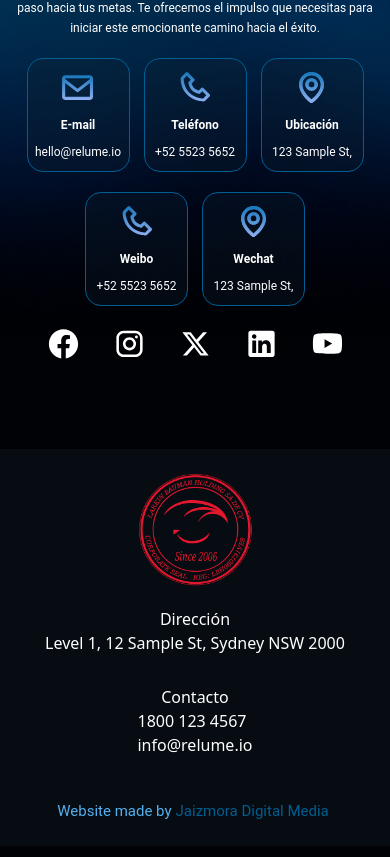
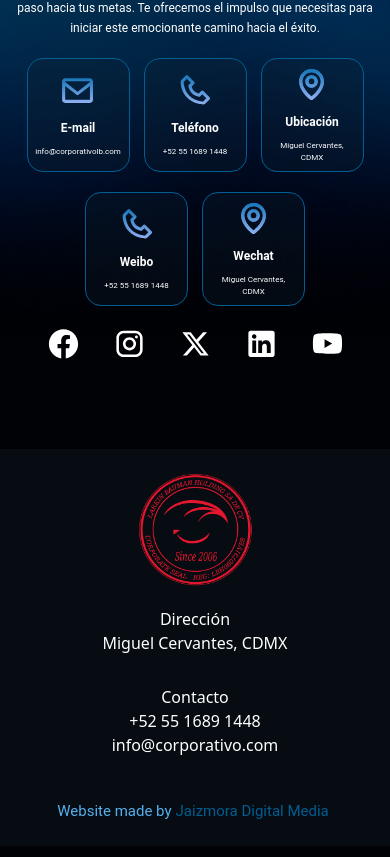
Before and after one commit to LarkinBaumann/larkinholding, a Next.js app: page / in a window 390 px wide. Shown: the part 2416-3273 px from the top of the page. Built offline with nearby package versions, Linux system fonts and the light colour scheme.

Commit message:
Update contact information and address

```diff
--- a/src/components/Contacto/Contacto.jsx
+++ b/src/components/Contacto/Contacto.jsx
@@ -147,10 +147,10 @@ const isDoubleExtraLarge = useMediaQuery({ query: "(min-width: 1536px)" });
             {" "}
             Lorem ipsum dolor sit amet.
           </p>
-          <p className="font-paragraph text-[18px] "> hello@relume.io</p>
+          <p className="font-paragraph text-[18px] "> info@corporativolb.com</p>
         </motion.div>
         </a>
-        <a href="tel:+5255789945612">
+        <a href="tel:+525516891448">
         <motion.div
           variants={childVariants}
           className=" flex flex-col gap-[9px]  text-white"
@@ -238,7 +238,7 @@ const isDoubleExtraLarge = useMediaQuery({ query: "(min-width: 1536px)" });
           <h4 className="font-bold font-header text-[23px] md:text-[17px]">
             {traduccion.contacto.titulo3}
           </h4>
-          <p className="font-paragraph text-[18px] ">123 Sample St, Sydney </p>
+          <p className="font-paragraph text-[18px] ">Miguel Cervantes, CDMX  </p>
           <p className="font-paragraph text-[18px] ">NSW 2000 AU</p>
         </motion.div>
         </a>
@@ -309,9 +309,9 @@ const isDoubleExtraLarge = useMediaQuery({ query: "(min-width: 1536px)" });
                 {traduccion.contacto.titulo}
               </h4>
 
-              <p className="font-paragraph text-[12px] md:text-[17px] text-center  md:w-[120px] ">
+              <p className="font-paragraph text-[8px] md:text-[17px] text-center  md:w-[120px] ">
                 {" "}
-                hello@relume.io
+                info@corporativolb.com
               </p>
             </motion.div>
             </a>
@@ -355,9 +355,9 @@ const isDoubleExtraLarge = useMediaQuery({ query: "(min-width: 1536px)" });
                 {traduccion.contacto.titulo2}
               </h4>
 
-              <p className="font-paragraph text-[12px] md:text-[17px] text-center w-[83px] md:w-[120px] ">
+              <p className="font-paragraph text-[8px] md:text-[17px] text-center w-[83px] md:w-[120px] ">
                 {" "}
-                +52 5523 5652
+                +52 55 1689 1448
               </p>
             </motion.div>
             </a>
@@ -416,8 +416,8 @@ const isDoubleExtraLarge = useMediaQuery({ query: "(min-width: 1536px)" });
                 {traduccion.contacto.titulo3}
               </h4>
 
-              <p className="font-paragraph text-[12px] md:text-[17px] text-center w-[83px] md:w-[120px] ">
-                123 Sample St,
+              <p className="font-paragraph text-[8px] md:text-[17px] text-center w-[83px] md:w-[120px] ">
+                Miguel Cervantes, CDMX
               </p>
             </motion.div>
             </a>
@@ -463,9 +463,9 @@ const isDoubleExtraLarge = useMediaQuery({ query: "(min-width: 1536px)" });
                 {traduccion.contacto.titulo4}
               </h4>
 
-              <p className="font-paragraph text-[12px] md:text-[17px] text-center w-[83px] md:w-[120px] ">
+              <p className="font-paragraph text-[8px] md:text-[17px] text-center w-[83px] md:w-[120px] ">
                 {" "}
-                +52 5523 5652
+                +52 55 1689 1448
               </p>
             </motion.div>
             </a>
@@ -523,8 +523,8 @@ const isDoubleExtraLarge = useMediaQuery({ query: "(min-width: 1536px)" });
                 {traduccion.contacto.titulo5}
               </h4>
 
-              <p className="font-paragraph text-[12px] md:text-[17px] text-center w-[83px] md:w-[120px] ">
-                123 Sample St,
+              <p className="font-paragraph text-[8px] md:text-[17px] text-center w-[83px] md:w-[120px] ">
+                Miguel Cervantes, CDMX
               </p>
             </motion.div>
           </div>
--- a/src/components/Footer/Footer.jsx
+++ b/src/components/Footer/Footer.jsx
@@ -75,12 +75,16 @@ function Footer() {
           <div className="h-[150px] lg:h-[203px] flex flex-col justify-between items-center lg:items-start">
             <div className="flex flex-col">
               <p className="text-center lg:text-left">{traduccion.footer.titulo1}</p>
-              <p>Level 1, 12 Sample St, Sydney NSW 2000</p>
+              <p>Miguel Cervantes, CDMX</p>
             </div>
             <div className="flex flex-col">
               <p className="text-center lg:text-left">{traduccion.footer.titulo2}</p>
-              <p>1800 123 4567</p>
-              <p>info@relume.io</p>
+              <a href="tel:+525516891448">
+              <p className="text-center">+52 55 1689 1448</p>
+              </a>
+              <a href="mailto:info@corporativo.com">
+              <p className="text-center">info@corporativo.com</p>
+              </a>
             </div>
             <div className="hidden lg:flex flex-row justify-between items-center">
               <svg
```
